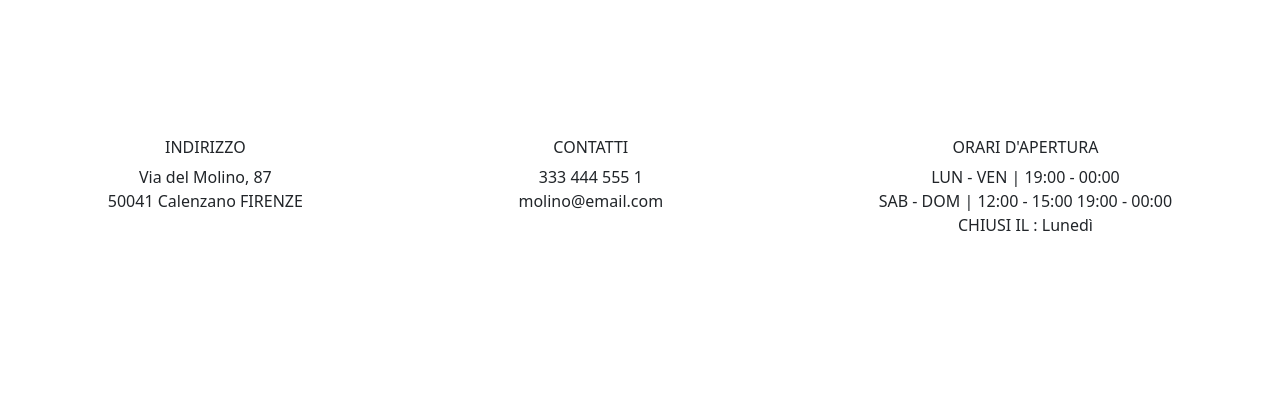
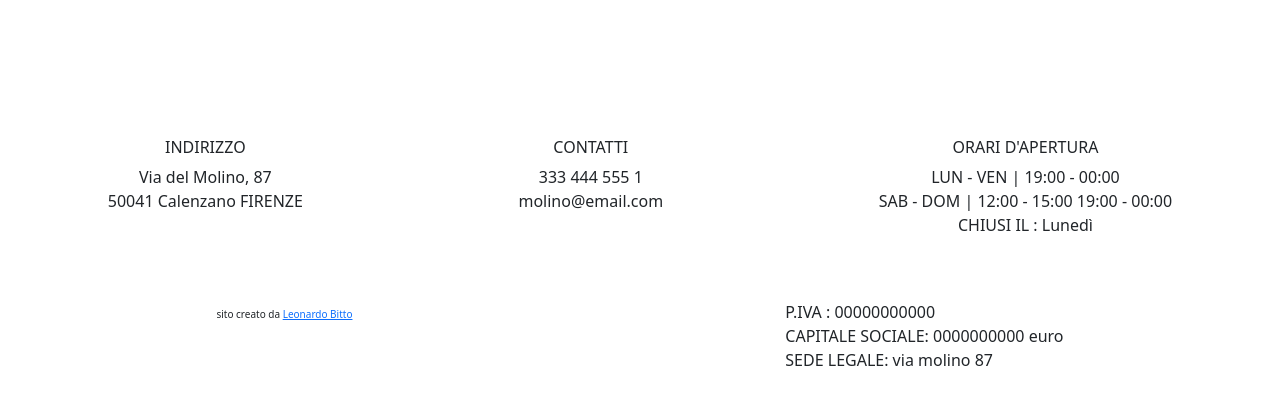
Before and after one commit to leoBitto/restaurant, a Django app: page / in a window 1280 px wide. Shown: the part 500-920 px from the top of the page. Before the commit the page ends 731 px from the top, so only its background shows below. Run offline with Django 4.2, Linux system fonts and the light colour scheme; data comes from the database, SQL or seed files in the repository; both versions use the stored data as it was after the commit.

Commit message:
added footer

```diff
--- a/base/website/templates/website/base.html
+++ b/base/website/templates/website/base.html
@@ -10,7 +10,7 @@
         <title> Molino - Trattoria </title>
         <link rel="stylesheet" type="text/css" href="{% static 'css/mqCarousel.css' %}" />
     </head>
-    <body style="max-height:100vh; max-width:100vw; min-height:100vh">
+    <body style="max-height:115vh; max-width:100vw; min-height:115vh">
 
 
         {% include "website/navbar.html" %}
@@ -20,7 +20,18 @@
         {% block content %} {% endblock %}
 
 
+        <footer class="d-flex flex-row justify-content-around" style="max-height:15vh; min-height:15vh">
+            <div class="">
+                <span class="" style="font-size:10px"> sito creato da <a href="https://github.com/leoBitto">Leonardo Bitto</a> </span>
+            </div>
 
+            <div class="d-flex flex-column ">
+                <span class="">P.IVA : 00000000000</span>
+                <span class="">CAPITALE SOCIALE: 0000000000 euro</span>
+                <span class="">SEDE LEGALE: via molino 87</span>
+
+            </div>
+        </footer>
         <script src="https://cdn.jsdelivr.net/npm/bootstrap@5.2.3/dist/js/bootstrap.bundle.min.js" integrity="sha384-kenU1KFdBIe4zVF0s0G1M5b4hcpxyD9F7jL+jjXkk+Q2h455rYXK/7HAuoJl+0I4" crossorigin="anonymous"></script>
 
     </body>
```
Also changed, not shown: base/db.sqlite3.
